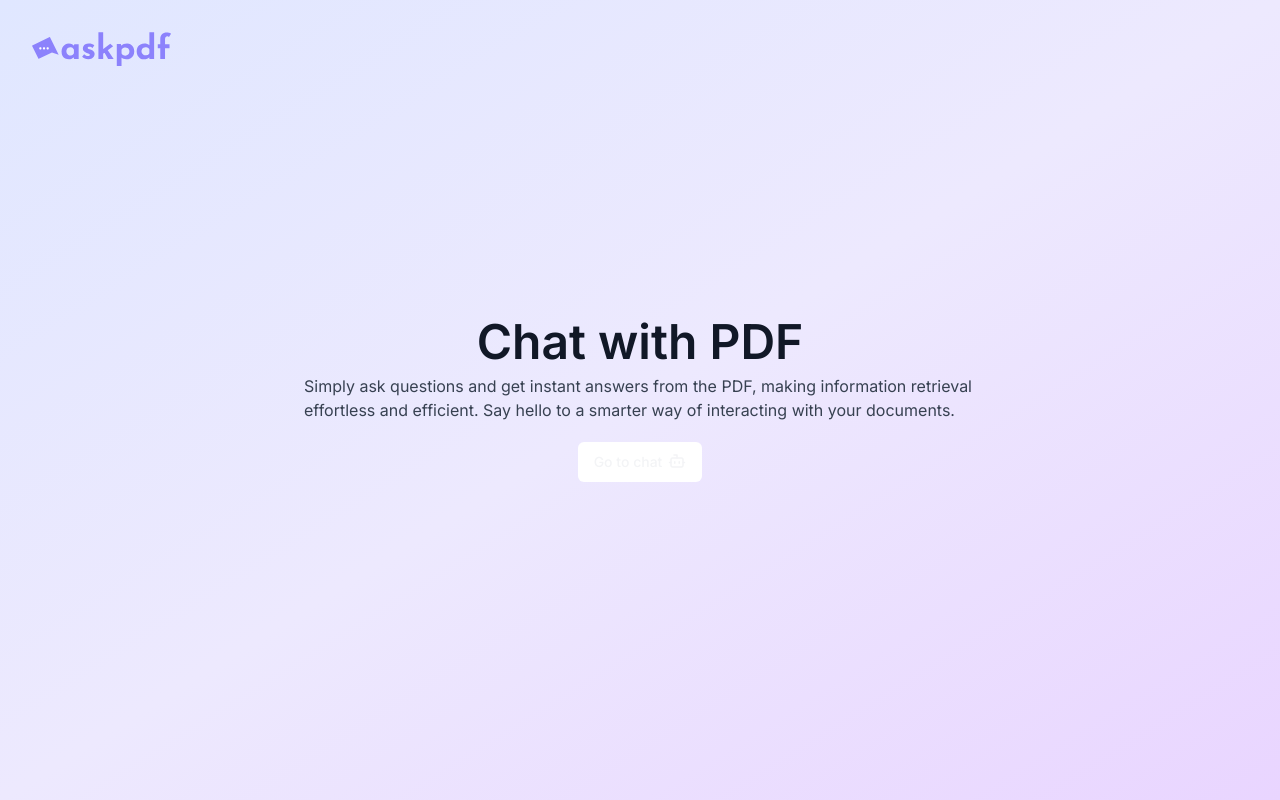
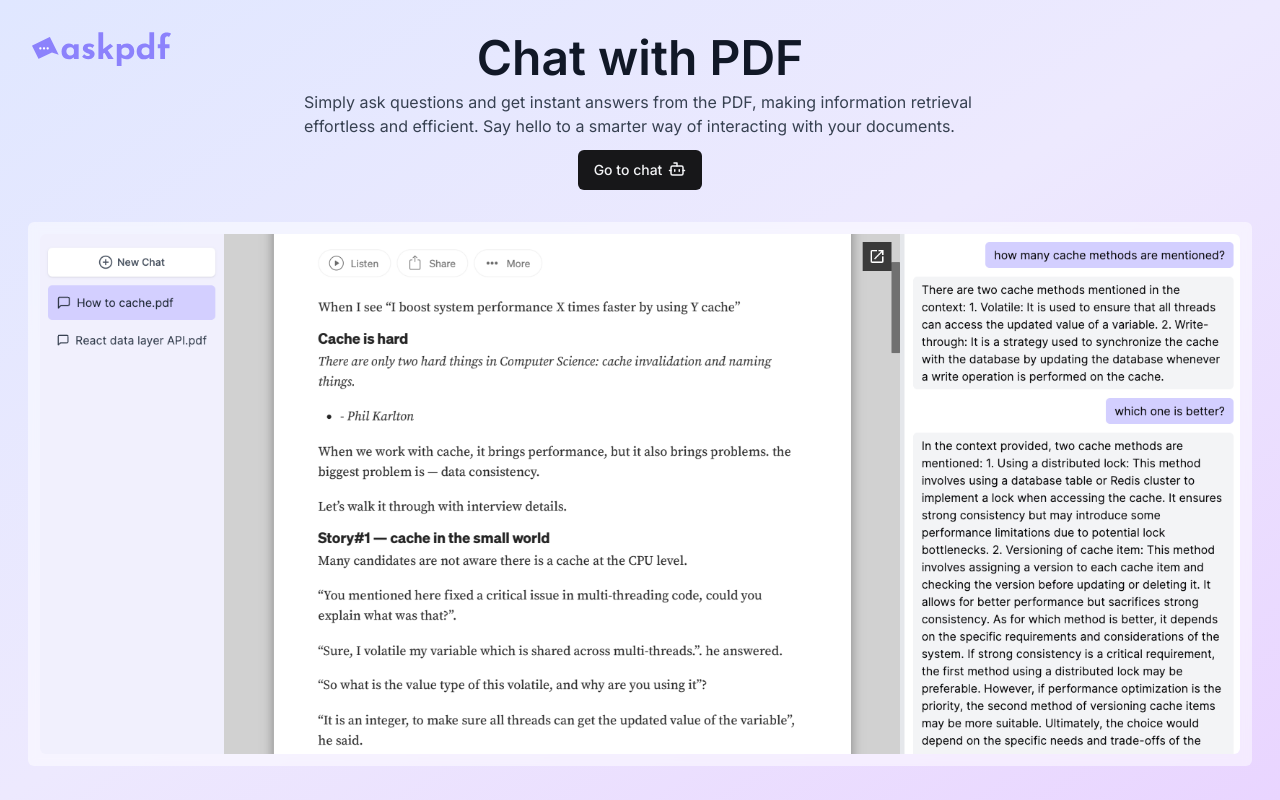
Before and after one commit to minhdao911/chat-with-pdf, a Next.js app: page / in a window 1280 px wide. Built offline with nearby package versions, Linux system fonts and the light colour scheme.

Commit message:
update home page content

```diff
--- a/app/page.tsx
+++ b/app/page.tsx
@@ -11,7 +11,7 @@
         <Link href="/" className="absolute top-8 left-8">
           <Image src="/logo.svg" alt="logo" width="140" height="100" />
         </Link>
-        <div className="w-full h-full flex flex-col items-center justify-center gap-5">
+        <div className="w-full h-full flex flex-col items-center justify-center gap-3 px-5">
           <div className="flex flex-col items-center gap-2">
             <h1 className="text-5xl font-semibold text-gray-900">
               Chat with PDF
@@ -22,12 +22,21 @@
               smarter way of interacting with your documents.
             </p>
           </div>
-          <Button className="bg-background text-gray-100 hover:bg-background/90">
+          <Button className="bg-black/90 text-gray-100 hover:bg-black/80">
             <Link href="/chat" className="flex">
               Go to chat
               <Bot className="ml-1.5" size={18} />
             </Link>
           </Button>
+          <div className="backdrop-blur-sm bg-white/50 p-3 rounded-md mt-5">
+            <Image
+              src="/demo.png"
+              alt="demo image of the app"
+              width="1200"
+              height="700"
+              className="rounded-md"
+            />
+          </div>
         </div>
       </div>
     </ClientOnly>
--- a/components/ui/switch.tsx
+++ b/components/ui/switch.tsx
@@ -5,7 +5,17 @@
 
 import { cn } from "@/lib/utils";
 
-const Switch = React.forwardRef((props: any, ref) => {
+type SwitchProps = React.ComponentPropsWithoutRef<
+  typeof SwitchPrimitives.Root
+> & {
+  icon: any;
+  iconClassName: string;
+};
+
+const Switch = React.forwardRef<
+  React.ElementRef<typeof SwitchPrimitives.Root>,
+  SwitchProps
+>((props, ref) => {
   const Icon = props.icon;
 
   return (
```
Also changed, not shown: public/demo.png (added).
